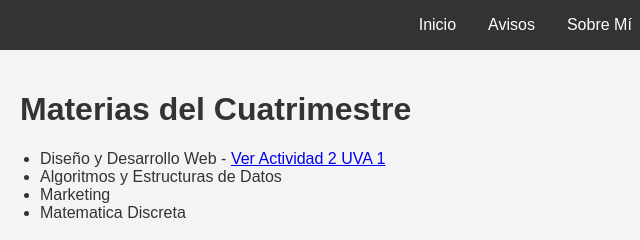
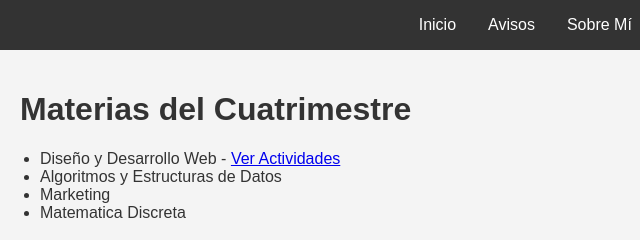
Before and after one commit to rgsanabria/rgsanabria.github.io, a plain HTML site: page materias2025.html in a window 1280 px wide. Shown: the top 240 px of the page, 0-640 px from the left. Drawn offline with Linux system fonts and the light colour scheme.

Commit message:
Update materias2025.html

```diff
--- a/materias2025.html
+++ b/materias2025.html
@@ -22,7 +22,7 @@
     <main>
         <h1>Materias del Cuatrimestre</h1>
         <ul>
-            <li>Diseño y Desarrollo Web - <a href="materias/diseno_web.html" target="_blank">Ver Actividad 2 UVA 1</a></li>
+            <li>Diseño y Desarrollo Web - <a href="materias/diseno_web.html" target="_blank">Ver Actividades</a></li>
             <li>Algoritmos y Estructuras de Datos</li>
             <li>Marketing</li>
             <li>Matematica Discreta</li>
```
